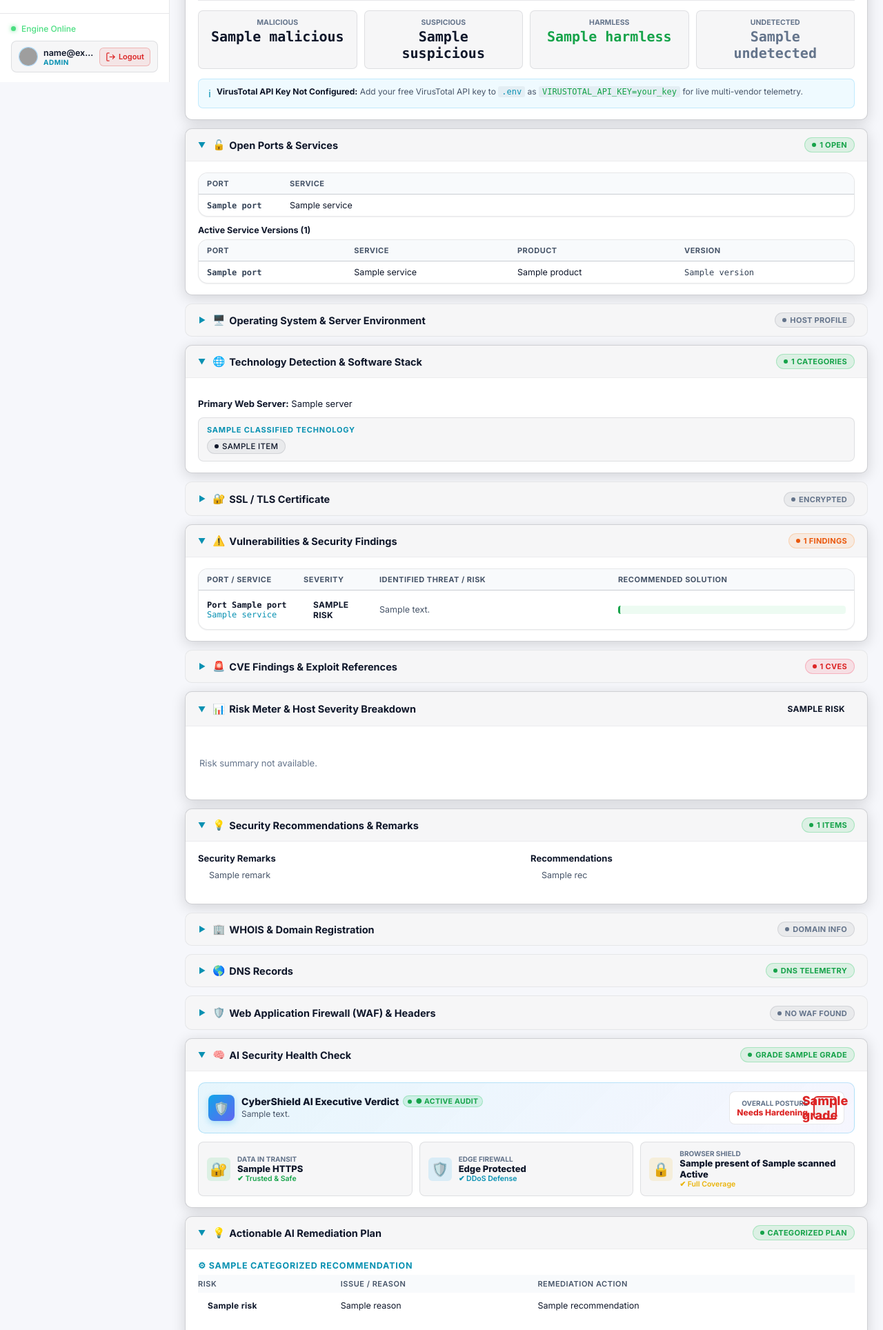
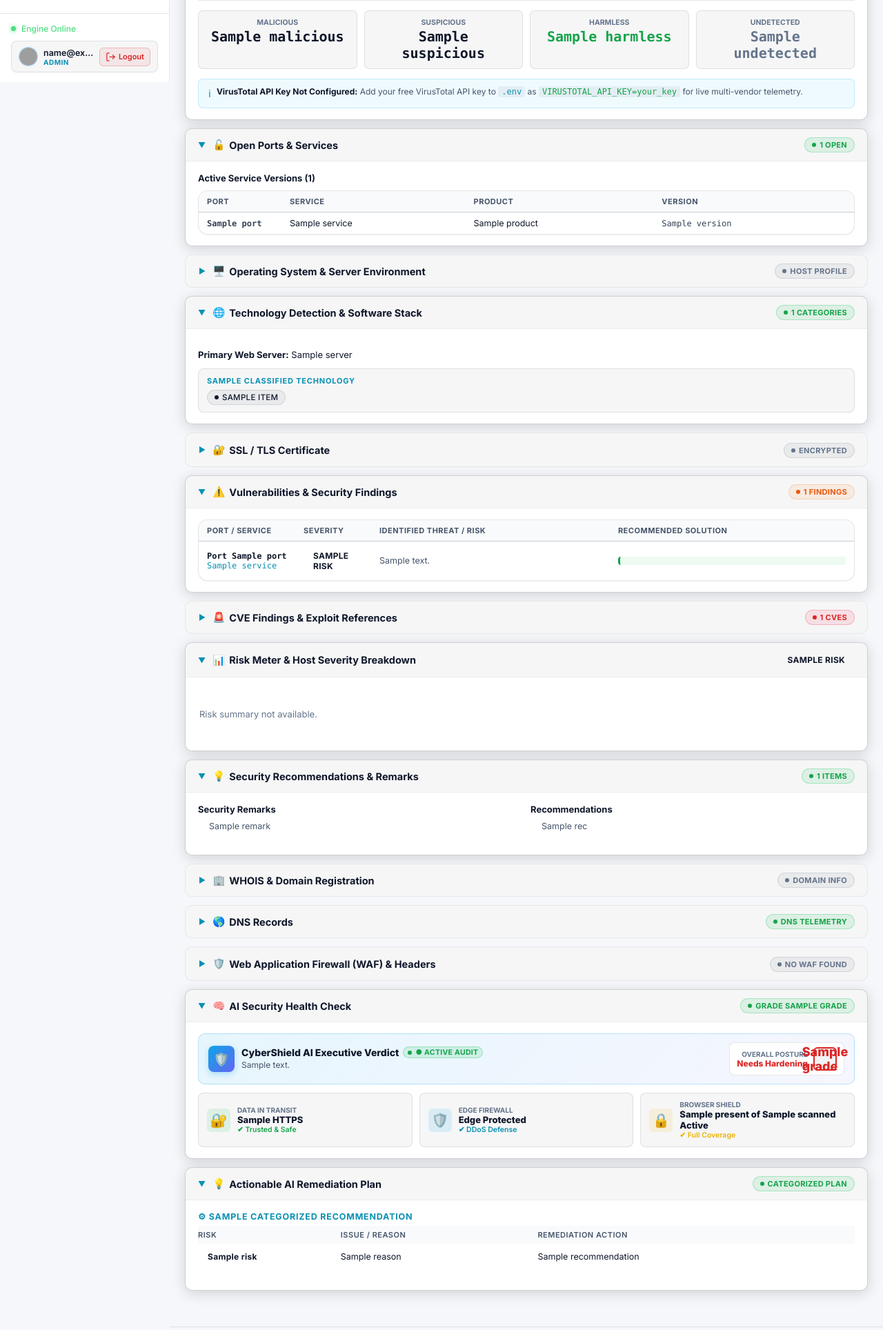
Before and after one commit to shubhvaghani2108/CyberShieldAI, a Flask app: template dashboard/templates/url_result.html in a window 1280 px wide. Shown: the part 681-2609 px from the top of the page at 69% size. Run offline with Flask 3, Linux system fonts and the light colour scheme; the visitor is signed in with stand-in values (Sample User, id 1); the template is opened without the code that fills it: most values are stand-ins (such as "Sample title", 1, 10 or a date in 2020); some libraries are stand-ins or nearby versions; grey boxes are pictures that could not be loaded.

Commit message:
refactor: remove redundant 2-column port table and display only Active Service Versions table with PORT, SERVICE, PRODUCT, VERSION

```diff
--- a/dashboard/templates/url_result.html
+++ b/dashboard/templates/url_result.html
@@ -52,7 +52,7 @@
             <span>🛡️</span> VirusTotal
         </button>
         <button type="button" class="result-tab-btn" data-tab="ports">
-            <span>🔓</span> Ports <span class="tab-count">{{ ports|length if ports else 0 }}</span>
+            <span>🔓</span> Ports <span class="tab-count">{{ (services|length) if (services and services|length > 0) else (ports|length if ports else 0) }}</span>
         </button>
         <button type="button" class="result-tab-btn" data-tab="os-server">
             <span>🖥️</span> OS &amp; Server
@@ -172,7 +172,7 @@
                 {% endif %}
             </div>
             <div class="result-metric-pill" data-switch-tab="ports" style="cursor:pointer;">
-                <span>🔓 Open Ports:</span> <b>{{ ports|length if ports else 0 }}</b>
+                <span>🔓 Open Ports:</span> <b>{{ (services|length) if (services and services|length > 0) else (ports|length if ports else 0) }}</b>
             </div>
             <div class="result-metric-pill" data-switch-tab="technologies" style="cursor:pointer;">
                 <span>🌐 Tech Stack:</span> <b>{{ classified_technology|length if classified_technology else 0 }} Categories</b>
@@ -285,7 +285,8 @@
 <!-- ==========================================
      3. OPEN PORTS & SERVICES (ACCORDION)
      ========================================== -->
-<details class="section-accordion" id="sec-ports" {% if ports and ports|length > 0 %}open{% endif %}>
+{% set active_items = services if (services and services|length > 0) else (ports if ports else []) %}
+<details class="section-accordion" id="sec-ports" {% if active_items|length > 0 %}open{% endif %}>
     <summary>
         <div class="section-summary-left">
             <span class="section-accordion-chevron">▼</span>
@@ -293,39 +294,35 @@
                 <span>🔓</span> Open Ports &amp; Services
             </h3>
         </div>
-        <span class="badge {% if ports and ports|length > 0 %}badge-alive{% else %}badge-unknown{% endif %}">{{ ports|length if ports else 0 }} Open</span>
+        <span class="badge {% if active_items|length > 0 %}badge-alive{% else %}badge-unknown{% endif %}">{{ active_items|length }} Open</span>
     </summary>
     <div class="section-accordion-body">
-        <div class="glass table-wrap table-responsive" style="margin-bottom:12px;">
-            <table>
-                <thead><tr><th style="width:120px;">Port</th><th>Service</th></tr></thead>
-                <tbody>
-                {% for port in ports %}
-                <tr><td class="mono"><strong>{{ port.port }}</strong></td><td>{{ port.service }}</td></tr>
-                {% else %}
-                <tr class="empty-row"><td colspan="2">No open ports recorded.</td></tr>
-                {% endfor %}
-                </tbody>
-            </table>
-        </div>
-
-        {% if services %}
-        <div style="font-size:12.5px; font-weight:700; color:var(--text-0); margin:12px 0 6px;">Active Service Versions ({{ services|length }})</div>
+        {% if active_items and active_items|length > 0 %}
+        <div style="font-size:13px; font-weight:700; color:var(--text-0); margin-bottom:10px;">Active Service Versions ({{ active_items|length }})</div>
         <div class="glass table-wrap table-responsive">
             <table>
-                <thead><tr><th>Port</th><th>Service</th><th>Product</th><th>Version</th></tr></thead>
+                <thead>
+                    <tr>
+                        <th style="width:120px;">PORT</th>
+                        <th>SERVICE</th>
+                        <th>PRODUCT</th>
+                        <th>VERSION</th>
+                    </tr>
+                </thead>
                 <tbody>
-                {% for s in services %}
+                {% for s in active_items %}
                 <tr>
                     <td class="mono"><strong>{{ s.port }}</strong></td>
-                    <td>{{ s.service }}</td>
-                    <td>{{ s.product }}</td>
-                    <td class="mono">{{ s.version }}</td>
+                    <td>{{ s.service or "-" }}</td>
+                    <td>{{ s.product or (s.service|upper if s.service else "-") }}</td>
+                    <td class="mono">{{ s.version or "" }}</td>
                 </tr>
                 {% endfor %}
                 </tbody>
             </table>
         </div>
+        {% else %}
+        <p class="empty-note" style="margin:0; font-size:13px; color:var(--text-2);">No open ports or active service versions recorded.</p>
         {% endif %}
     </div>
 </details>
```
